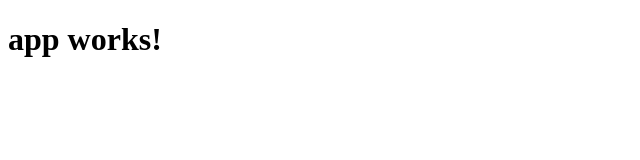
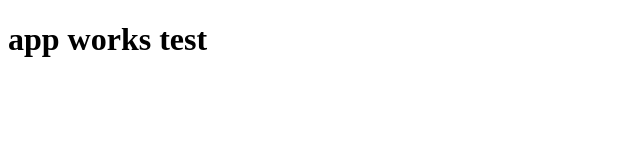
Before and after one commit to ysfiqbl/angular2-practice, an Angular app: page / in a window 1280 px wide. Shown: the top 160 px of the page, without its empty margins (0-640 px from the left). Built offline with nearby package versions, Linux system fonts and the light colour scheme.

Commit message:
App component now uses employee component.

```diff
--- a/src/app/app.component.ts
+++ b/src/app/app.component.ts
@@ -6,5 +6,5 @@ import { Component } from '@angular/core';
   styleUrls: ['./app.component.css']
 })
 export class AppComponent {
-  title = 'app works!';
+  title = 'app works test';
 }
```
